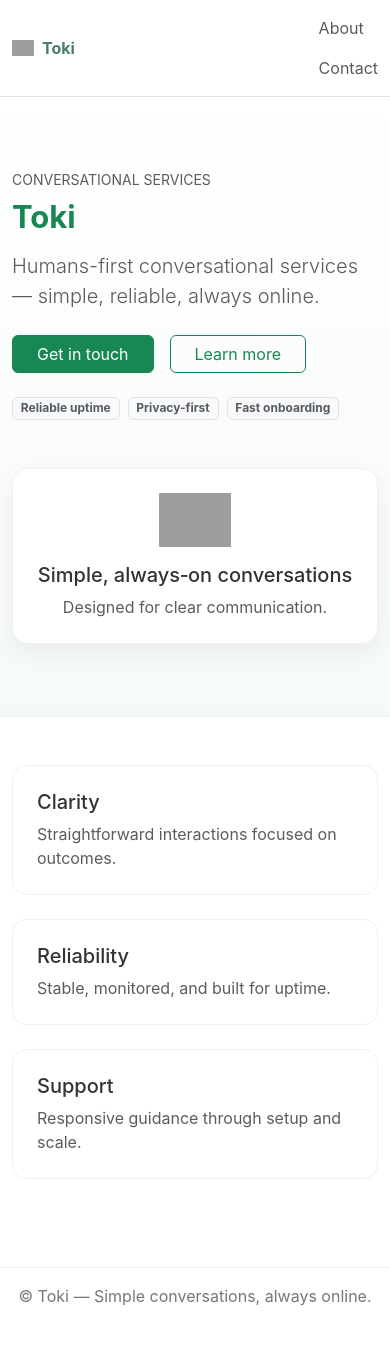
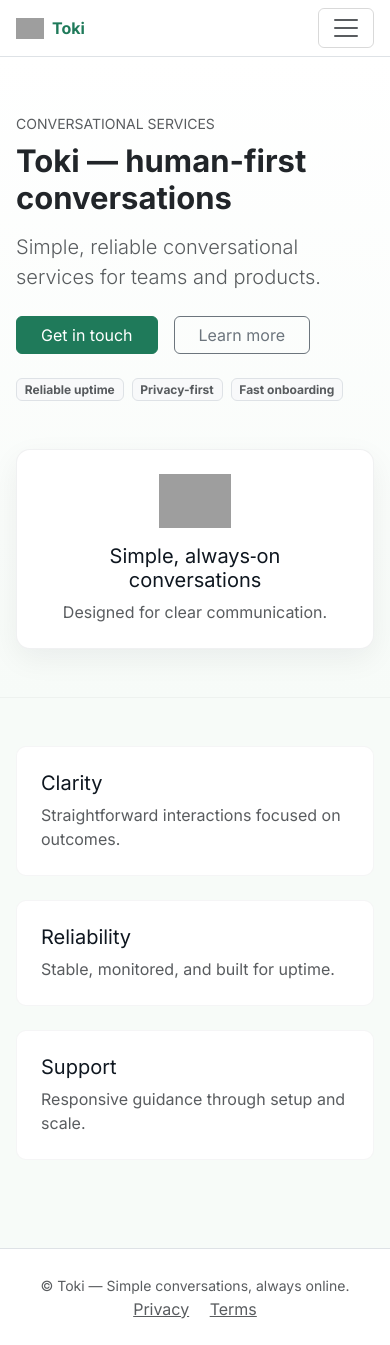
Before and after one commit to Maorb23/Toki, a Django app: page / in a window 390 px wide. Before the commit the page ends 1306 px from the top, so only its background shows below. Run offline with Django 4.2, Linux system fonts and the light colour scheme; grey boxes are pictures that could not be loaded.

Commit message:
Start of bootstrap2.0

```diff
--- a/landing/static/landing/css/styles.css
+++ b/landing/static/landing/css/styles.css
@@ -1,37 +1,45 @@
 :root{
-  --green: #4b7f6a;
-  --gray:  #f5f6f7;
-  --text:  #333;
-  --muted: #666;
+  --color-primary: #1f7a5a; /* primary brand green */
+  --color-accent: #17a673;
+  --bg: #ffffff;
+  --surface: #f7fbf8;
+  --text: #0f1720;
+  --muted: #6b7280;
+  --radius-lg: 14px;
+  --container-max: 1100px;
 }
 
 /* Base */
 body {
   margin: 0;
-  font-family: -apple-system, BlinkMacSystemFont, "Segoe UI", Roboto, "Helvetica Neue", Arial, sans-serif;
-  background: #fff;
+  font-family: 'Inter', system-ui, -apple-system, 'Segoe UI', Roboto, 'Helvetica Neue', Arial;
+  background: var(--surface);
   color: var(--text);
+  -webkit-font-smoothing: antialiased;
+  -moz-osx-font-smoothing: grayscale;
 }
 
 /* Header */
 .site-header { background: #fff; }
 
 .hero-section {
-  background: linear-gradient(180deg, #ffffff 0%, #f6faf7 100%);
+  background: linear-gradient(180deg, #ffffff 0%, var(--surface) 100%);
   border-bottom: 1px solid #eef2ef;
+  padding-top: 5rem;
+  padding-bottom: 4rem;
 }
 
 .hero-card {
-  background: #ffffff;
-  border: 1px solid #eef2ef;
-  border-radius: 16px;
-  box-shadow: 0 8px 24px rgba(0, 0, 0, 0.06);
+  background: var(--bg);
+  border: 1px solid rgba(15,23,32,0.06);
+  border-radius: var(--radius-lg);
+  box-shadow: 0 10px 30px rgba(15,23,32,0.06);
 }
 
 .feature-card {
-  background: #ffffff;
-  border: 1px solid #eef2ef;
-  border-radius: 14px;
+  background: var(--bg);
+  border: 1px solid rgba(15,23,32,0.04);
+  border-radius: 10px;
 }
 
 .image-placeholder {
@@ -53,33 +61,49 @@ body {
 
 /* Logo sizing */
 .hero-logo {
-  width: 96px;
+  width: 120px;
   height: auto;
   object-fit: contain;
 }
 
 /* Footer */
-.site-footer { color: #777; border-top: 1px solid #eee; margin-top: 40px; }
+.site-footer { color: #777; border-top: 1px solid #eee; margin-top: 40px; background: var(--bg); }
 
 /* Brand with inline logo */
 .brand-text {
   font-weight: 700;
-  color: var(--green);
+  color: var(--color-primary);
+  font-size: 1.05rem;
 }
 
 .brand-logo {
-  width: 28px;
+  width: 36px;
   height: auto;
   display: inline-block;
   flex: 0 0 auto;
-  max-width: none;
   vertical-align: middle;
   pointer-events: none;
   user-select: none;
 }
 
+/* Navbar links */
+.navbar .nav-link { color: var(--muted); margin-left: 0.5rem; margin-right: 0.5rem; }
+.navbar .nav-link:hover, .navbar .nav-link:focus { color: var(--text); }
+
+/* Buttons */
+.btn-primary, .btn-success { background: var(--color-primary); border-color: var(--color-primary); }
+.btn-primary:hover, .btn-success:hover { background: var(--color-accent); border-color: var(--color-accent); }
+
+/* Container override for landing pages */
+.container { max-width: var(--container-max); }
+
+@media (max-width: 900px) {
+  .hero-section { padding-top: 3.5rem; padding-bottom: 3rem; }
+}
+
 @media (max-width: 600px) {
-  .brand-logo { width: 22px; }
+  .brand-logo { width: 28px; }
   .brand-text { font-size: 1rem; }
   .hero-logo { width: 72px; }
+  .container { padding-left: 16px; padding-right: 16px; }
 }
--- a/landing/templates/landing/base.html
+++ b/landing/templates/landing/base.html
@@ -4,35 +4,56 @@
   <head>
     <meta charset="utf-8">
     <meta name="viewport" content="width=device-width, initial-scale=1">
+    <meta name="description" content="Toki — human-first conversational services: simple, reliable, always online">
     <title>{% block title %}Toki{% endblock %}</title>
 
     <link rel="icon" type="image/x-icon" href="{% static 'landing/images/birds.png' %}">
+    <link rel="apple-touch-icon" href="{% static 'landing/images/birds.png' %}">
+    <link href="https://fonts.googleapis.com/css2?family=Inter:wght@300;400;600;700&display=swap" rel="stylesheet">
     <link href="https://cdn.jsdelivr.net/npm/bootstrap@5.3.3/dist/css/bootstrap.min.css" rel="stylesheet">
     <link rel="stylesheet" href="{% static 'landing/css/styles.css' %}">
   </head>
 
   <body>
     <header class="site-header">
-    <nav class="navbar navbar-expand-lg bg-white border-bottom">
+      <nav class="navbar navbar-expand-lg bg-white border-bottom" role="navigation" aria-label="Main navigation">
         <div class="container">
-        <a class="navbar-brand d-flex align-items-center gap-2" href="/">
-            <img src="{% static 'landing/images/birds.png' %}" alt="Birds" class="brand-logo">
+          <a class="navbar-brand d-flex align-items-center gap-2" href="/">
+            <img src="{% static 'landing/images/birds.png' %}" alt="Toki logo" class="brand-logo">
             <span class="brand-text">Toki</span>
-        </a>
-        <div class="navbar-nav ms-auto">
-            <a class="nav-link" href="/about/">About</a>
-            <a class="nav-link" href="/contact/">Contact</a>
+          </a>
+
+          <button class="navbar-toggler" type="button" data-bs-toggle="collapse" data-bs-target="#mainNav" aria-controls="mainNav" aria-expanded="false" aria-label="Toggle navigation">
+            <span class="navbar-toggler-icon"></span>
+          </button>
+
+          <div class="collapse navbar-collapse" id="mainNav">
+            <ul class="navbar-nav ms-auto align-items-lg-center">
+              <li class="nav-item"><a class="nav-link" href="/about/">About</a></li>
+              <li class="nav-item"><a class="nav-link" href="/contact/">Contact</a></li>
+            </ul>
+          </div>
         </div>
-        </div>
-    </nav>
+      </nav>
     </header>
 
-    <main>
+    <main role="main">
       {% block content %}{% endblock %}
     </main>
 
-    <footer class="site-footer">
-      <div class="container py-3 text-center">© Toki — Simple conversations, always online.</div>
+    <footer class="site-footer bg-white border-top">
+      <div class="container py-4">
+        <div class="row align-items-center">
+          <div class="col-md-6 text-center text-md-start">
+            <small class="text-muted">© {{ now|date:"Y" }} Toki — Simple conversations, always online.</small>
+          </div>
+          <div class="col-md-6 text-center text-md-end">
+            <a class="text-muted me-3" href="/privacy/">Privacy</a>
+            <a class="text-muted" href="/terms/">Terms</a>
+          </div>
+        </div>
+      </div>
     </footer>
+    <script src="https://cdn.jsdelivr.net/npm/bootstrap@5.3.3/dist/js/bootstrap.bundle.min.js" defer></script>
   </body>
 </html>
--- a/landing/templates/landing/index.html
+++ b/landing/templates/landing/index.html
@@ -3,18 +3,18 @@
 {% block title %}Toki — Conversational solutions{% endblock %}
 
 {% block content %}
-<section class="hero-section py-5">
-  <div class="container py-4">
+<section class="hero-section" role="region" aria-label="Hero">
+  <div class="container">
     <div class="row align-items-center g-5">
       <div class="col-lg-6">
         <p class="text-uppercase small text-muted mb-2">Conversational services</p>
-        <h1 class="display-5 fw-bold text-success">Toki</h1>
+        <h1 class="display-5 fw-bold text-dark">Toki — human-first conversations</h1>
         <p class="lead text-muted mt-3">
-          Humans-first conversational services — simple, reliable, always online.
+          Simple, reliable conversational services for teams and products.
         </p>
         <div class="d-flex gap-3 mt-4">
-          <a class="btn btn-success px-4" href="/contact/">Get in touch</a>
-          <a class="btn btn-outline-success px-4" href="/about/">Learn more</a>
+          <a class="btn btn-primary px-4" href="/contact/">Get in touch</a>
+          <a class="btn btn-outline-secondary px-4" href="/about/">Learn more</a>
         </div>
         <div class="d-flex flex-wrap gap-2 mt-4">
           <span class="badge bg-light text-muted border">Reliable uptime</span>
```
